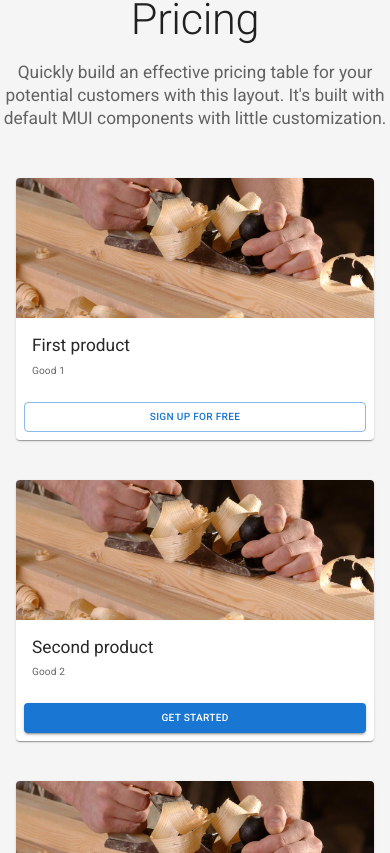
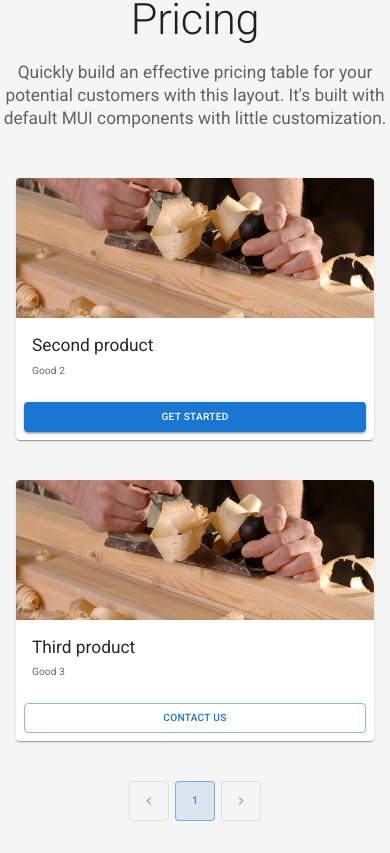
Before and after one commit to coprocoder/Dr.Khimich, a React (Create React App) app: page / in a window 390 px wide. Shown: the part 971-1824 px from the top of the page. Built offline with nearby package versions, Linux system fonts and the light colour scheme.

Commit message:
feat: gallery pagination & mobile style

```diff
--- a/src/pages/gallery/goods/index.js
+++ b/src/pages/gallery/goods/index.js
@@ -1,4 +1,4 @@
-import React from "react";
+import React, {useState} from "react";
 import Button from "@mui/material/Button";
 import Card from "@mui/material/Card";
 import CardActions from "@mui/material/CardActions";
@@ -6,7 +6,13 @@ import CardContent from "@mui/material/CardContent";
 import Grid from "@mui/material/Grid";
 import Typography from "@mui/material/Typography";
 import Container from "@mui/material/Container";
-import {CardMedia} from "@mui/material";
+import {
+  Box,
+  CardMedia,
+  Pagination,
+  useMediaQuery,
+  useTheme,
+} from "@mui/material";
 import {goodsConfig} from "./goodsConfig";
 
 const GoodsGallery = () => {
@@ -24,7 +30,7 @@ const GoodsIntro = () => {
       disableGutters
       maxWidth="sm"
       component="main"
-      sx={{pt: 8, pb: 6}}
+      sx={{py: 6, px: 1}}
     >
       <Typography
         component="h1"
@@ -50,21 +56,23 @@ const GoodsIntro = () => {
 };
 
 export const GoodsGrid = ({count}) => {
+  const [page, setPage] = useState(1);
   const gridItems = count ? goodsConfig.slice(0, count) : goodsConfig;
-  console.log({gridItems});
+
+  const theme = useTheme();
+  const isMobile = useMediaQuery(theme.breakpoints.down("md"));
+
+  const numItemsOnPage = isMobile ? 3 : 6;
+
+  const handleChangePage = (event, value) => {
+    setPage(value);
+  };
 
   return (
     <Container maxWidth="md" component="main">
-      <Grid container spacing={5} alignItems="flex-end">
-        {gridItems.map((tier) => (
-          // Enterprise card is full width at sm breakpoint
-          <Grid
-            item
-            key={tier.title}
-            xs={12}
-            sm={tier.title === "Enterprise" ? 12 : 6}
-            md={4}
-          >
+      <Grid container spacing={5}>
+        {gridItems.slice(page, page + numItemsOnPage).map((item, i) => (
+          <Grid item key={i} xs={12} sm={4} md={4} >
             <Card>
               <CardMedia
                 sx={{height: 140}}
@@ -73,21 +81,40 @@ export const GoodsGrid = ({count}) => {
               />
               <CardContent>
                 <Typography gutterBottom variant="h5" component="div">
-                  {tier.title}
+                  {item.title}
                 </Typography>
                 <Typography variant="body2" color="text.secondary">
-                  {tier.description}
+                  {item.description}
                 </Typography>
               </CardContent>
               <CardActions>
-                <Button fullWidth variant={tier.buttonVariant}>
-                  {tier.buttonText}
+                <Button fullWidth variant={item.buttonVariant}>
+                  {item.buttonText}
                 </Button>
               </CardActions>
             </Card>
           </Grid>
         ))}
       </Grid>
+      <Box
+        display="flex"
+        justifyContent="center"
+        alignItems="center"
+        sx={{my: 5}}
+      >
+        <Pagination
+          count={Math.ceil(gridItems.length / numItemsOnPage)}
+          onChange={handleChangePage}
+          size="large"
+          variant="outlined"
+          color="primary"
+          shape="rounded"
+          defaultPage={1}
+          page={page}
+          siblingCount={1}
+          boundaryCount={2}
+        />
+      </Box>
     </Container>
   );
 };
```
